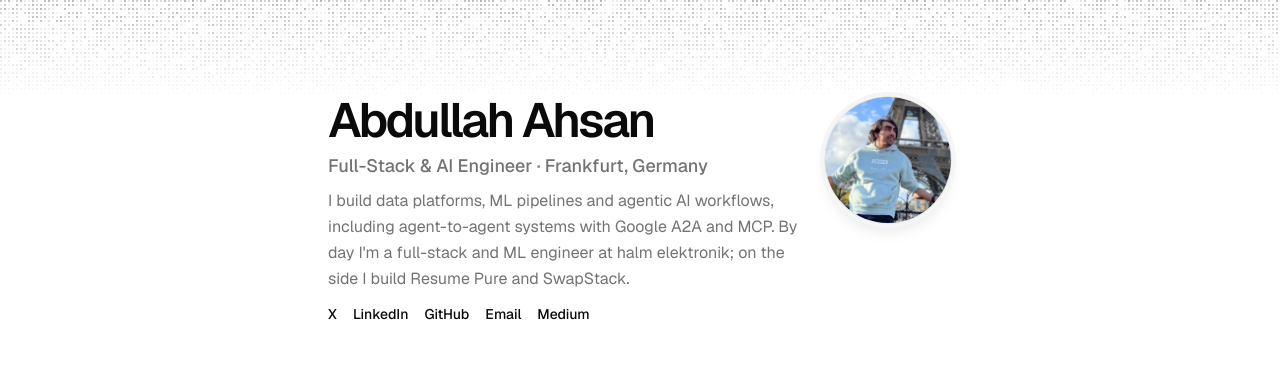
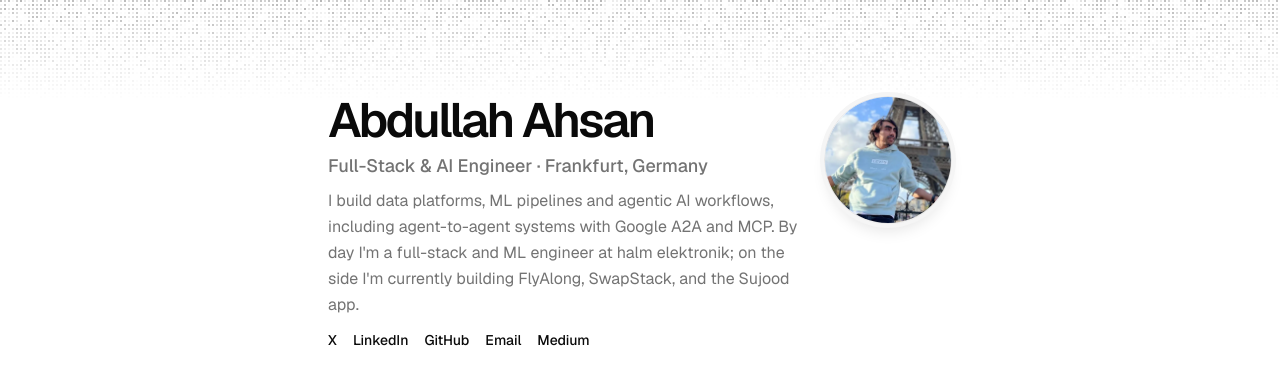
Before and after one commit to abdullah786/portfolio, a Next.js app: page / in a window 1280 px wide. Shown: the top 368 px of the page. Built offline with nearby package versions, Linux system fonts and the light colour scheme; no server answers.

Commit message:
Update profile bio with current side projects (FlyAlong, SwapStack, Sujood)

```diff
--- a/src/data/resume.tsx
+++ b/src/data/resume.tsx
@@ -94,11 +94,11 @@ export const DATA = {
   locationLink: "https://www.google.com/maps/place/Frankfurt",
   headline: "Full-Stack & AI Engineer · Frankfurt, Germany",
   description:
-    "I build data platforms, ML pipelines and agentic AI workflows, including agent-to-agent systems with Google A2A and MCP. By day I'm a full-stack and ML engineer at halm elektronik; on the side I build Resume Pure and SwapStack.",
+    "I build data platforms, ML pipelines and agentic AI workflows, including agent-to-agent systems with Google A2A and MCP. By day I'm a full-stack and ML engineer at halm elektronik; on the side I'm currently building FlyAlong, SwapStack, and the Sujood app.",
   hook:
-    "I build data platforms, ML pipelines and agentic AI workflows, including agent-to-agent systems with Google A2A and MCP. By day I'm a full-stack and ML engineer at halm elektronik; on the side I build Resume Pure and SwapStack.",
+    "I build data platforms, ML pipelines and agentic AI workflows, including agent-to-agent systems with Google A2A and MCP. By day I'm a full-stack and ML engineer at halm elektronik; on the side I'm currently building FlyAlong, SwapStack, and the Sujood app.",
   summary:
-    "I build data platforms, ML pipelines and agentic AI workflows, including agent-to-agent systems with Google A2A and MCP. By day I'm a full-stack and ML engineer at halm elektronik; on the side I build Resume Pure and SwapStack.",
+    "I build data platforms, ML pipelines and agentic AI workflows, including agent-to-agent systems with Google A2A and MCP. By day I'm a full-stack and ML engineer at halm elektronik; on the side I'm currently building FlyAlong, SwapStack, and the Sujood app.",
   avatarUrl: withBasePath("/avatar.webp"),
   skills: [
     { name: "Python", icon: Python },
```
